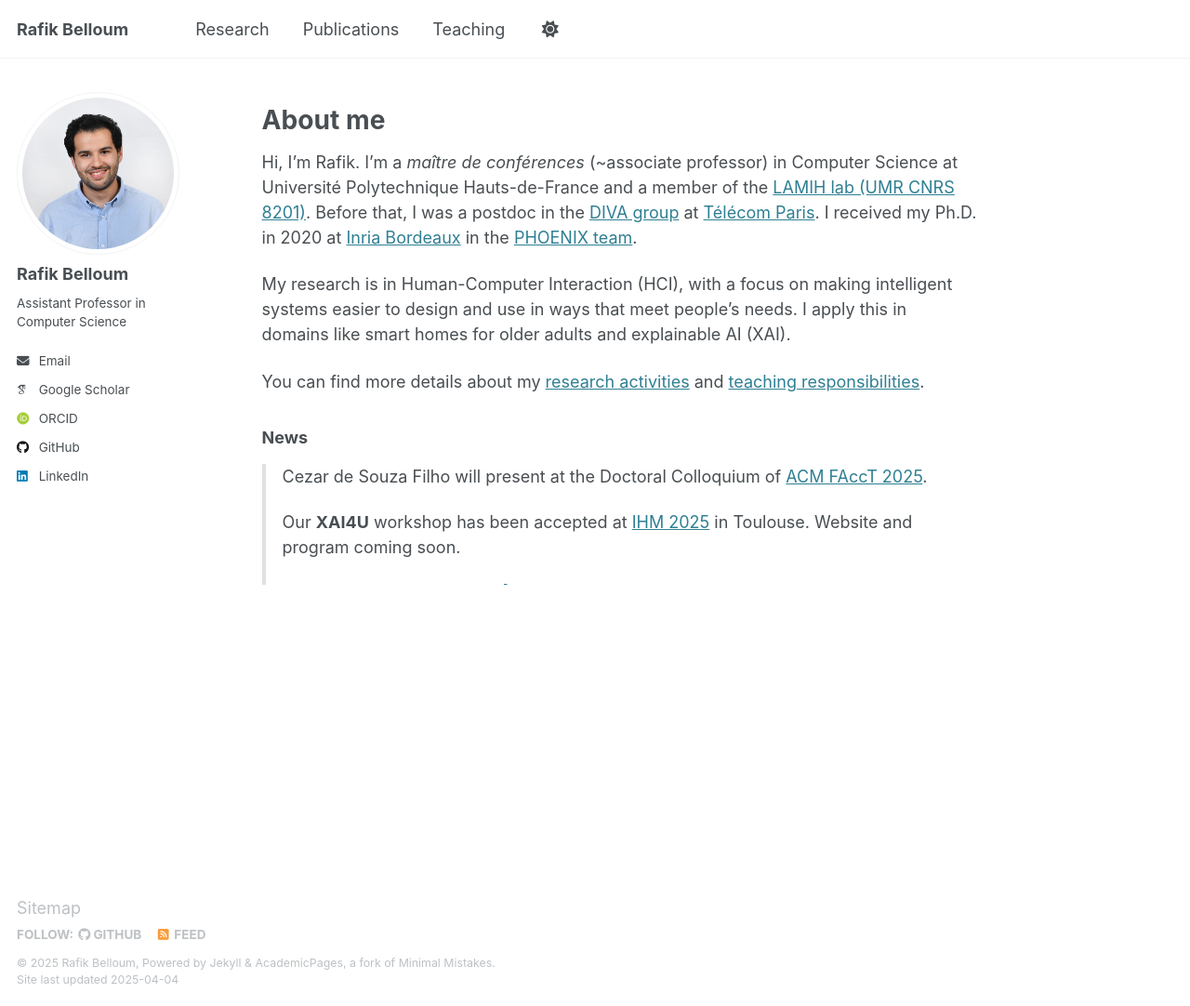
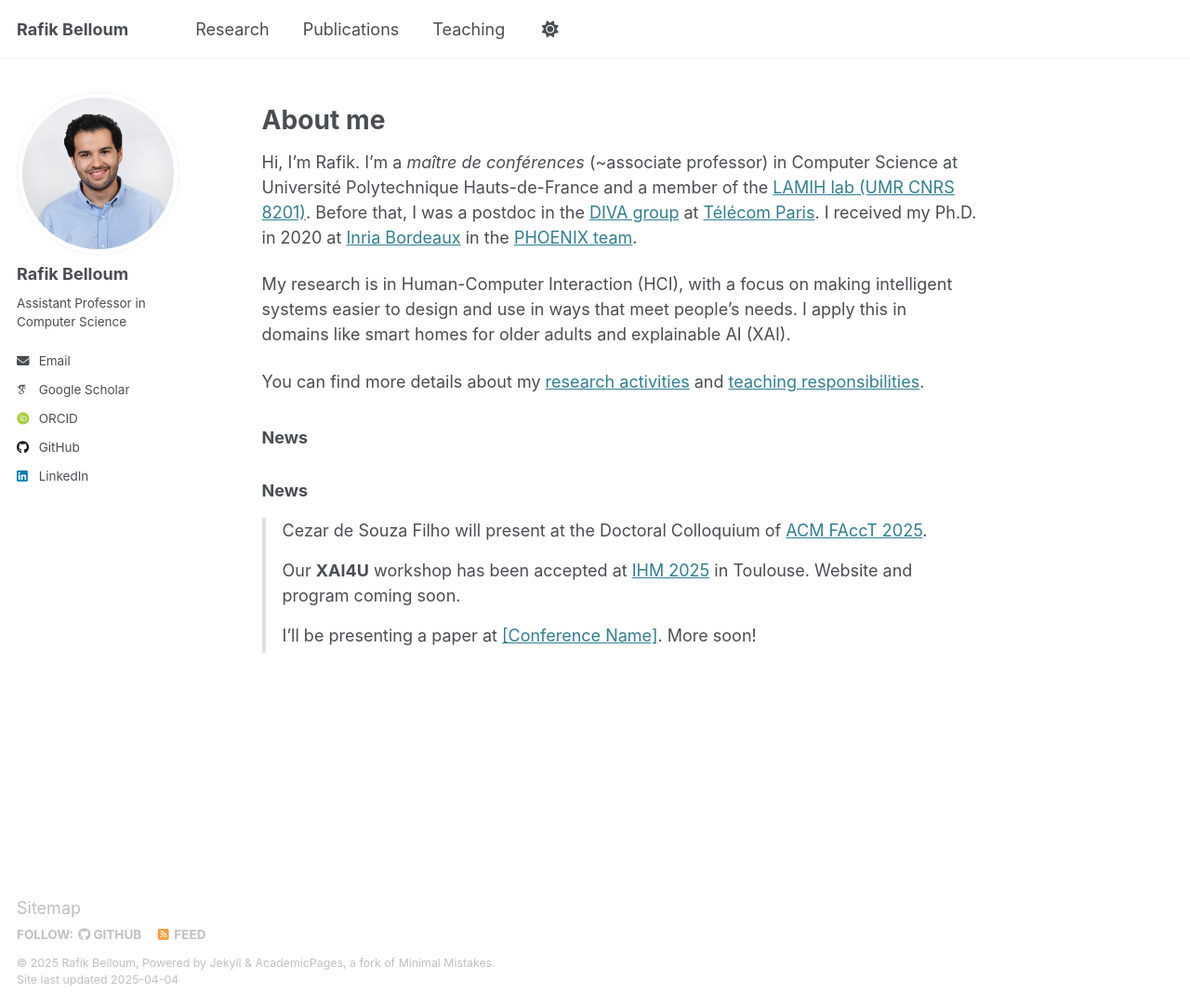
Before and after one commit to rafik-belloum/rafik-belloum.github.io, a Jekyll site: the page built from _pages/about.md, in a window 1280 px wide and 1082 px high. Shown: the whole window at 93% size. Built offline with Jekyll 4.4.1, drawn with Linux system fonts in a browser that asks for light colours; some web fonts are replaced.

Commit message:
Update about.md

```diff
--- a/_pages/about.md
+++ b/_pages/about.md
@@ -18,19 +18,21 @@ You can find more details about my [research activities](/research/) and [teachi
 
 ### News
 
-<div style="max-height: 130px; overflow-y: auto; padding-right: 1em; border-left: 4px solid #e0e0e0; padding-left: 1em; margin-top: 1em;">
+### News
+
+<div style="max-height: 145px; overflow-y: auto; padding-right: 1em; border-left: 4px solid #e0e0e0; padding-left: 1em; margin-top: 1em;">
   <ul style="list-style: none; padding-left: 0; margin: 0;">
-    <li style="margin-bottom: 1.2em;">
+    <li style="margin-bottom: 0.9em;">
       Cezar de Souza Filho will present at the Doctoral Colloquium of
       <a href="https://facctconference.org/" target="_blank">ACM FAccT 2025</a>.
     </li>
 
-   <li style="margin-bottom: 1.2em;">
+   <li style="margin-bottom: 0.9em;">
       Our <strong>XAI4U</strong> workshop has been accepted at
       <a href="https://ihm2025.afihm.org/" target="_blank">IHM 2025</a> in Toulouse. Website and program coming soon.
     </li>
 
-  <li style="margin-bottom: 1.2em;">
+  <li style="margin-bottom: 0.9em;">
       I’ll be presenting a paper at <a href="#">[Conference Name]</a>. More soon!
     </li>
   </ul>
```
